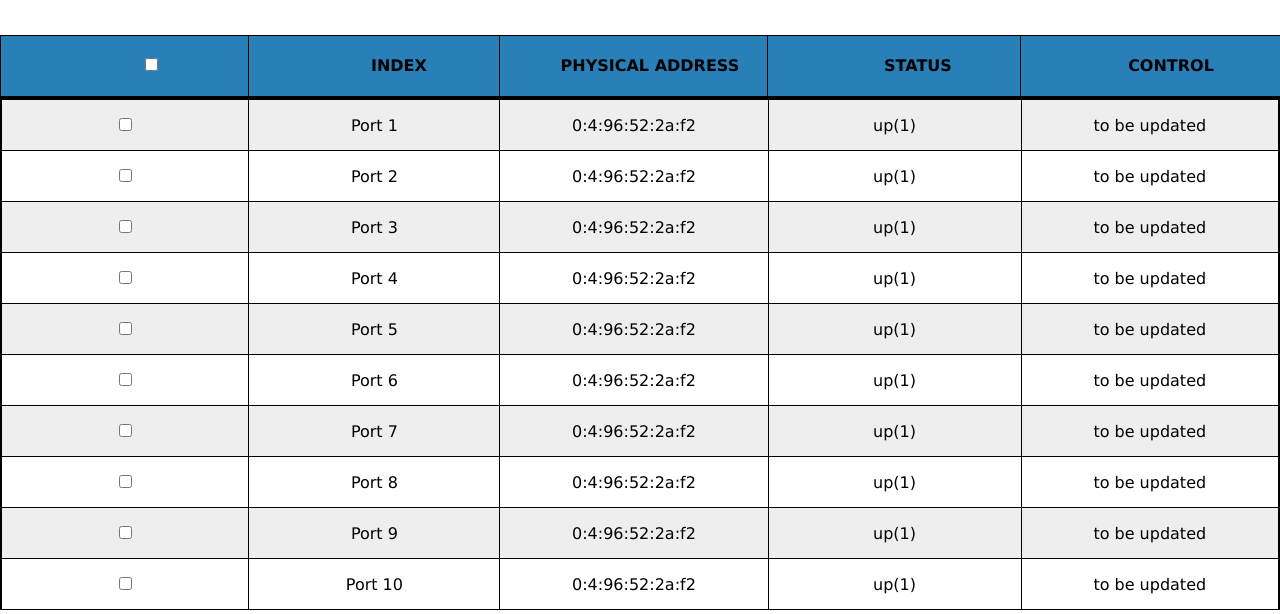
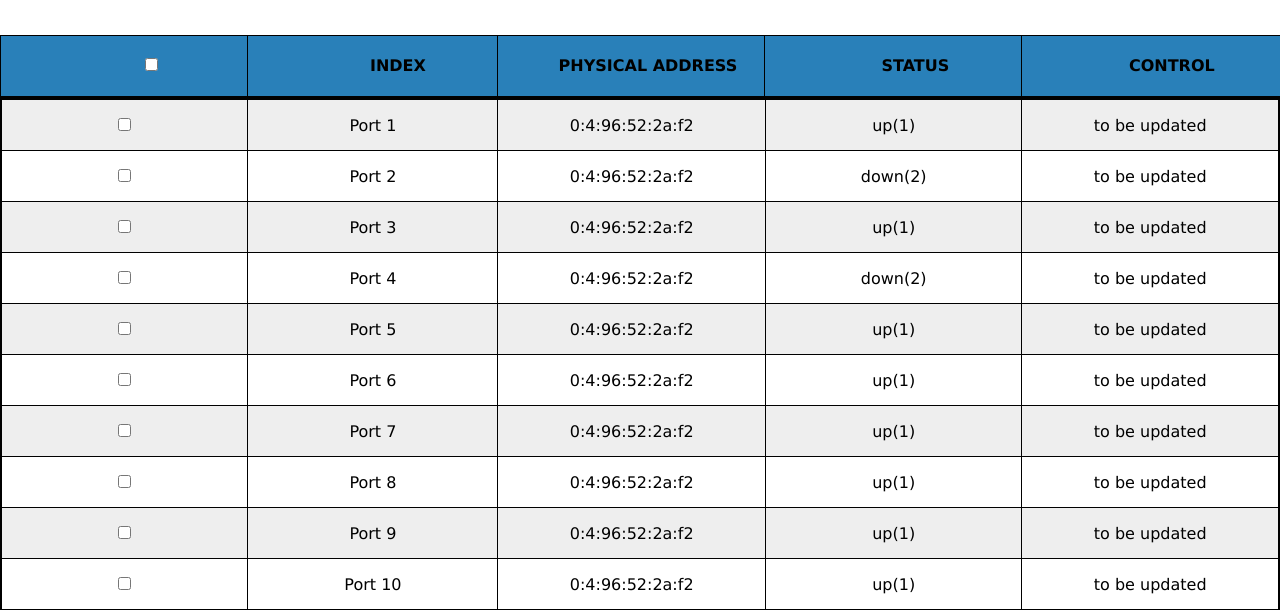
Before and after one commit to AaronMonkey/Websitee, a plain HTML site: page network_2.html in a window 1280 px wide. Shown: the part 259-873 px from the top of the page. Drawn offline with Linux system fonts and the light colour scheme.

Commit message:
Update network_2.html

```diff
--- a/network_2.html
+++ b/network_2.html
@@ -63,7 +63,7 @@
                 <td class='oid'>Port 2</td>
                 </td>
                 <td class='value'>0:4:96:52:2a:f2</td>
-                <td class='value'>up(1)</td>
+                <td class='value'>down(2)</td>
                 <td>to be updated</td>
             </tr>
             <tr>
@@ -79,7 +79,7 @@
                 <td class='oid'>Port 4</td>
                 </td>
                 <td class='value'>0:4:96:52:2a:f2</td>
-                <td class='value'>up(1)</td>
+                <td class='value'>down(2)</td>
                 <td>to be updated</td>
             </tr>
             <tr>
```
